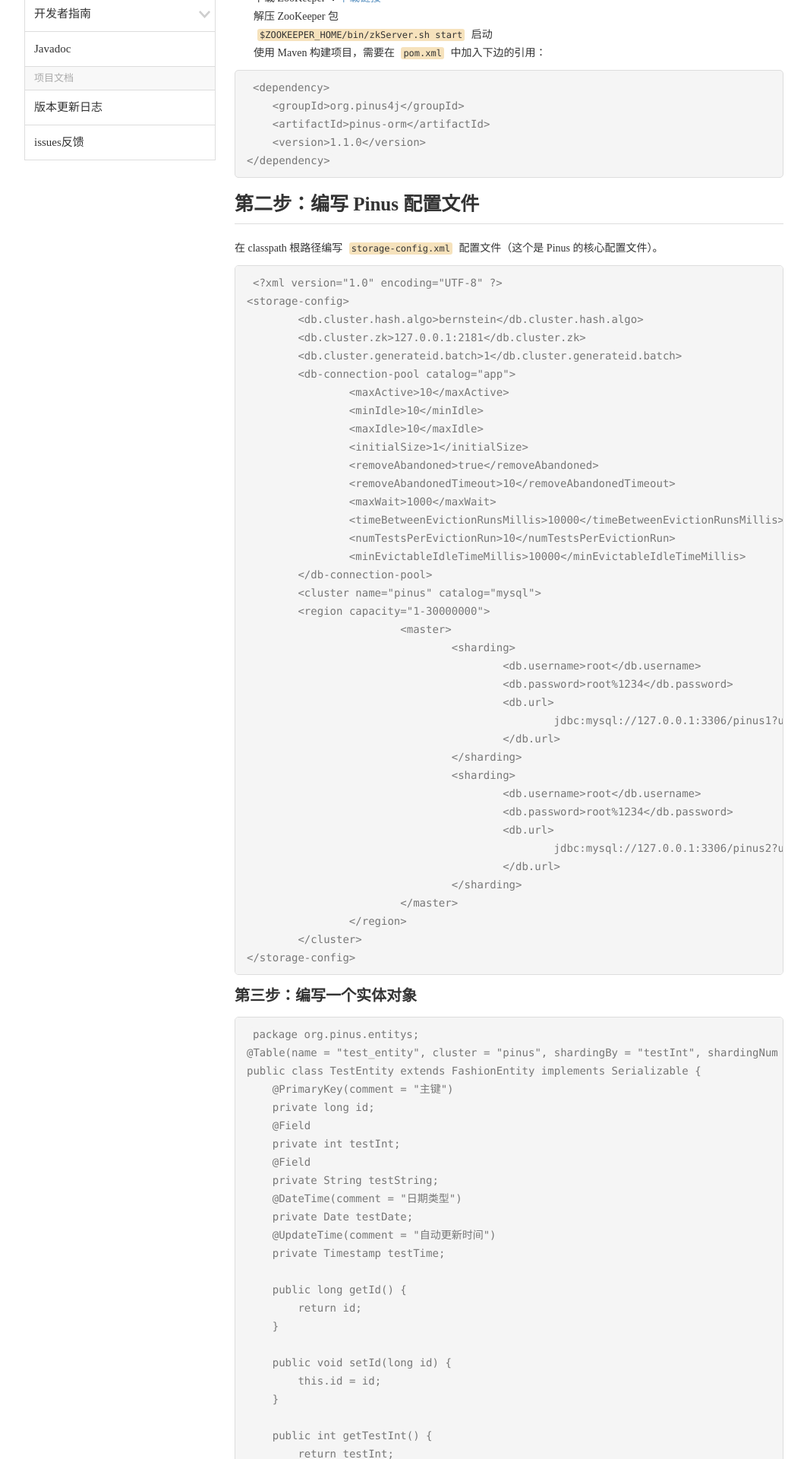
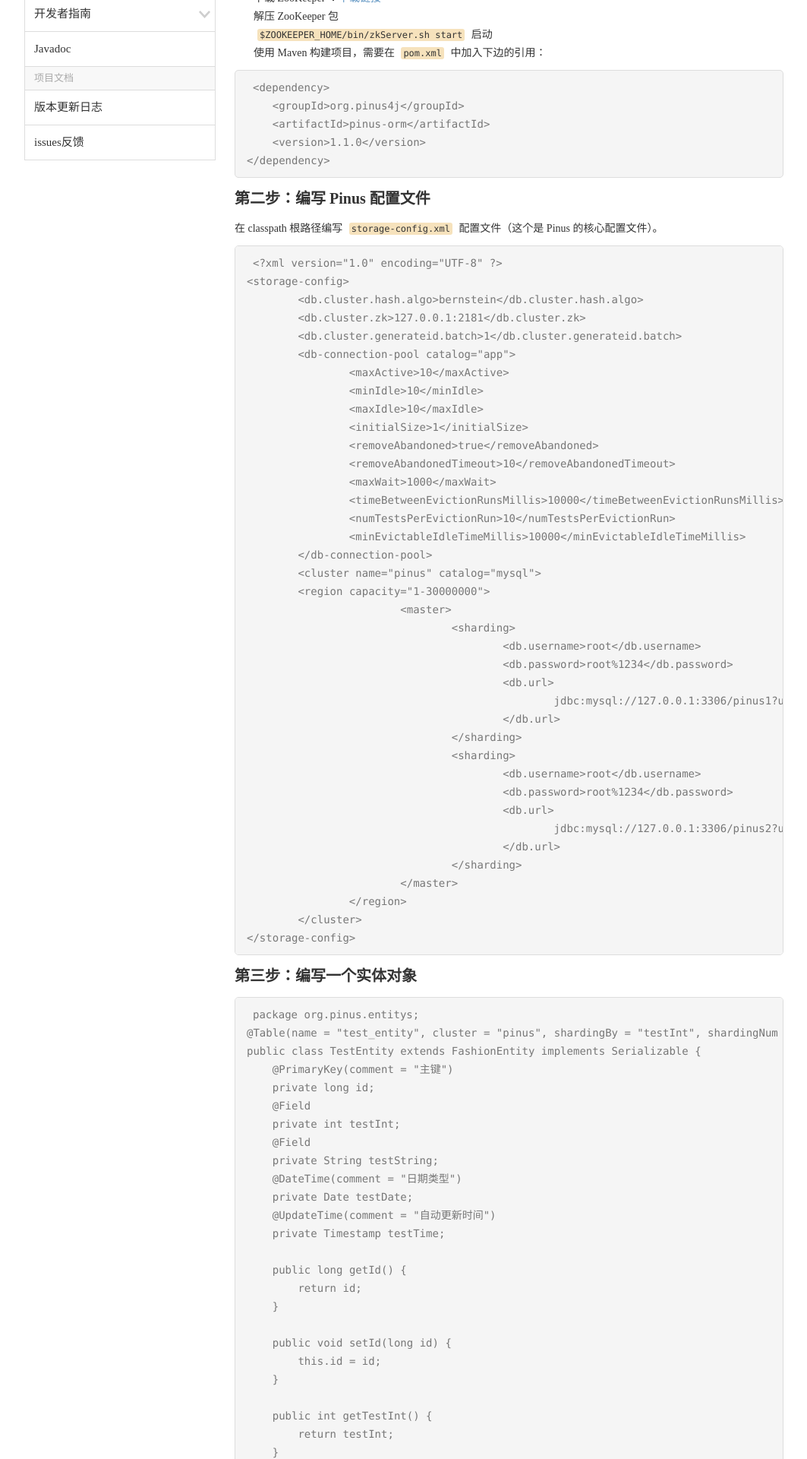
Before and after one commit to duanbn/pinus4j, a Jekyll site: the page built from _posts/2015-02-13-induction.md, in a window 1280 px wide. Shown: the part 300-2220 px from the top of the page at 76% size, without its empty margins (108-1171 px from the left). Built offline with Jekyll 4.4.1, drawn with Linux system fonts in a browser that asks for light colours.

```diff
--- a/_posts/2015-02-13-induction.md
+++ b/_posts/2015-02-13-induction.md
@@ -21,7 +21,7 @@ Pinus 有两个依赖，ZooKeeper 和 MYSQL （安装配置查询 MYSQL 相关
 </dependency>
 {% endhighlight %}
 
-#第二步：编写 Pinus 配置文件
+## 第二步：编写 Pinus 配置文件
 
 在 classpath 根路径编写 `storage-config.xml` 配置文件（这个是 Pinus 的核心配置文件）。
 
```
